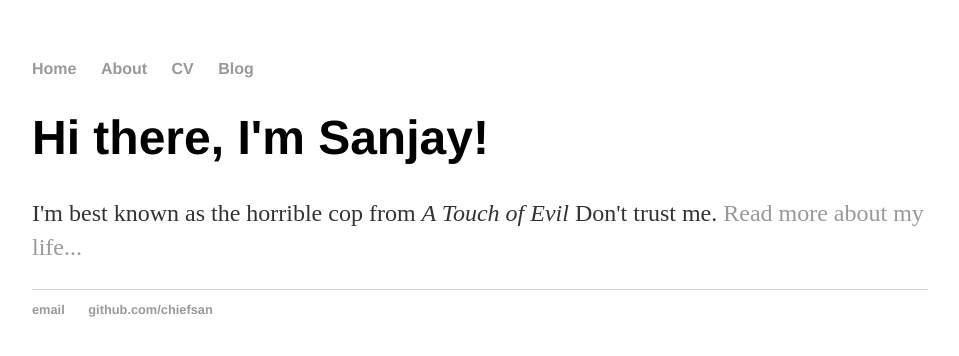
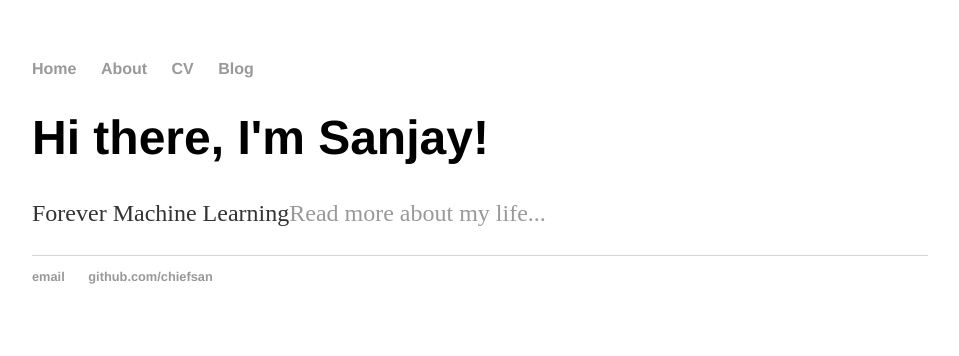
Before and after one commit to chiefsan/chiefsan.github.io, a Jekyll site: the page built from index.html, in a window 1280 px wide. Shown: the top 356 px of the page, without its empty margins (160-1119 px from the left). Built offline with Jekyll 4.4.1, drawn with Linux system fonts in a browser that asks for light colours.

Commit message:
Update index.html

```diff
--- a/index.html
+++ b/index.html
@@ -1,30 +1,8 @@
-<!DOCTYPE html>
-<html>
-	<head>
-		<title>Sanjay Seetharaman, Student</title>
-		<!-- link to main stylesheet -->
-		<link rel="stylesheet" type="text/css" href="/css/main.css">
-	</head>
-	<body>
-		<nav>
-    		<ul>
-        		<li><a href="/">Home</a></li>
-	        	<li><a href="/about">About</a></li>
-        		<li><a href="/cv">CV</a></li>
-        		<li><a href="/blog">Blog</a></li>
-    		</ul>
-		</nav>
-		<div class="container">
-    		<div class="blurb">
-        		<h1>Hi there, I'm Sanjay!</h1>
-				<p>I'm best known as the horrible cop from <em>A Touch of Evil</em> Don't trust me. <a href="/about">Read more about my life...</a></p>
-    		</div><!-- /.blurb -->
-		</div><!-- /.container -->
-		<footer>
-    		<ul>
-        		<li><a href="mailto:sanjayms0111@gmail.com">email</a></li>
-        		<li><a href="https://github.com/chiefsan">github.com/chiefsan</a></li>
-			</ul>
-		</footer>
-	</body>
-</html>
+---
+layout: default
+title: Sanjay Seetharaman
+---
+<div class="blurb">
+	<h1>Hi there, I'm Sanjay!</h1>
+	<p>Forever Machine Learning<a href="/about">Read more about my life...</a></p>
+</div><!-- /.blurb -->
```
